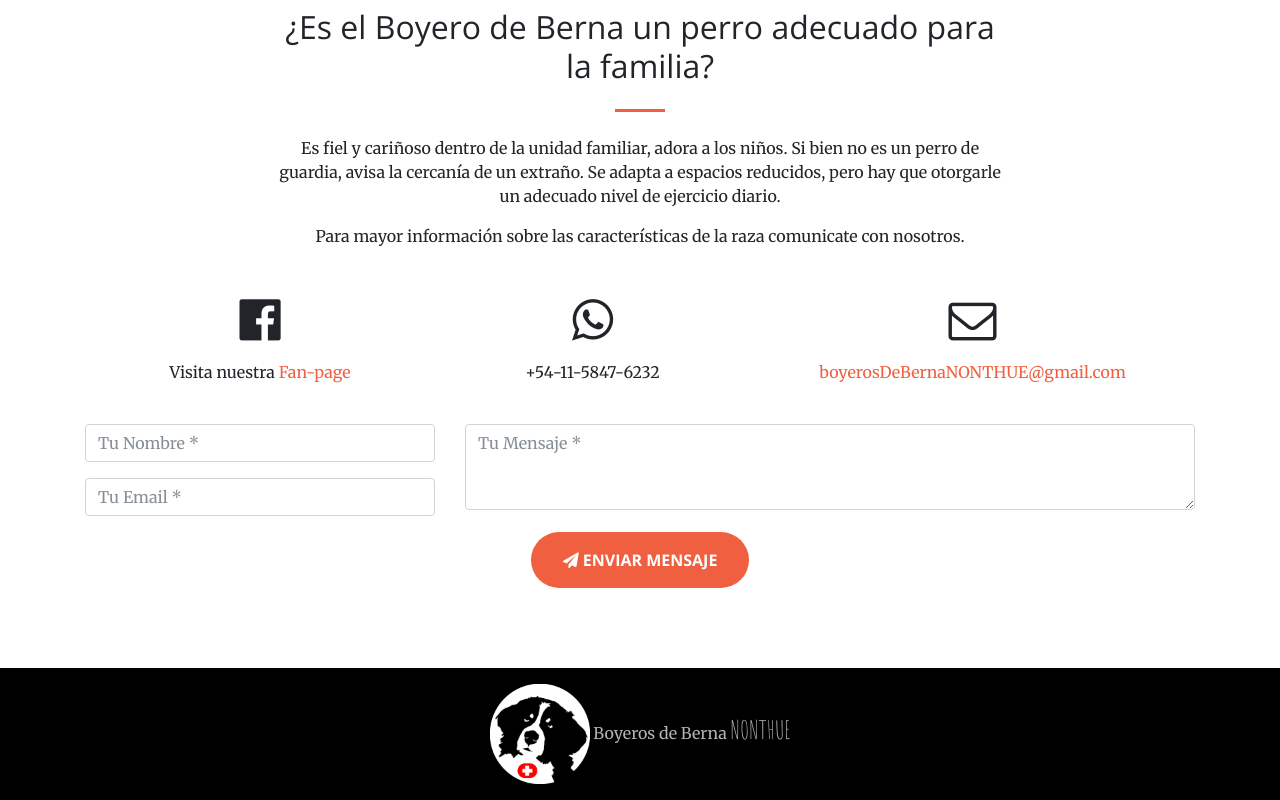
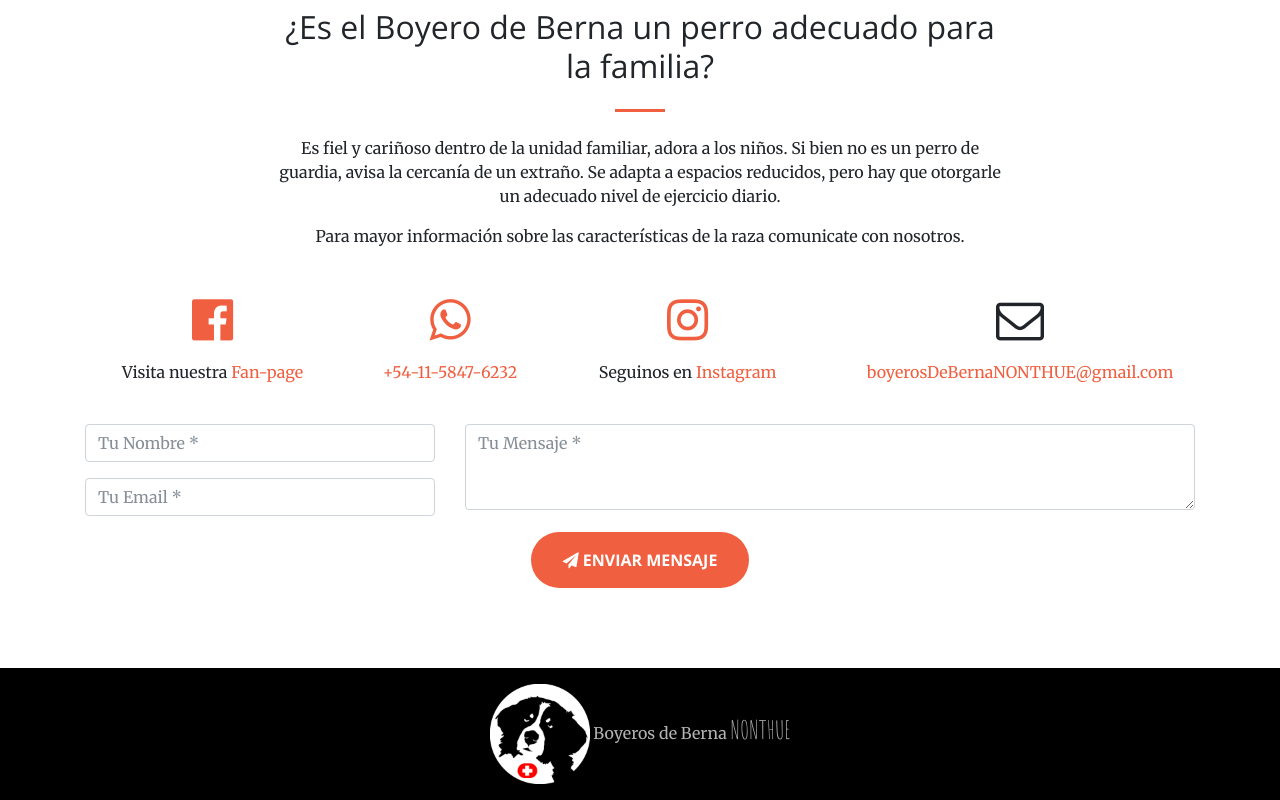
Before and after one commit to vegitojor/nonthue, a plain HTML site: page index.html in a window 1280 px wide. Shown: the part 2266-3066 px from the top of the page. Drawn offline with nearby package versions, Linux system fonts and the light colour scheme.

Commit message:
se agrega boton de whatsapp e instagram

```diff
--- a/index.html
+++ b/index.html
@@ -180,15 +180,19 @@
           </div>
         </div>
         <div class="row">
-          <div class="col-lg-4 ml-auto text-center">
-            <i class="fa fa-facebook-official fa-3x mb-3 sr-contact"></i>
-            <p>Visita nuestra <a href="https://www.facebook.com/Boyeros-de-Berna-Nonthue-403432379791849" target="blanck">Fan-page</a></p>
+          <div class="col-lg-3 ml-auto text-center">
+            <a href="https://www.facebook.com/Boyeros-de-Berna-Nonthue-403432379791849" target="blanck"><i class="fa fa-facebook-official fa-3x mb-3 sr-contact"></i></a>
+            <p>Visita nuestra <a href="https://www.facebook.com/Boyeros-de-Berna-Nonthue-403432379791849" target="_blank">Fan-page</a></p>
+          </div>
+          <div class="col-lg-2 ml-auto text-center">
+          	<a href="https://wa.me/5491158476232?text=Hola+estoy+interesado+en+la+raza,+mi+nombre+es" target="_blank"><i class="fa fa-whatsapp fa-3x mb-3 sr-contact"></i></a>
+          	<a href="https://wa.me/5491158476232?text=Me%20gustaría%20saber%20el%20precio%20del%20coche" target="_blank"><p>+54-11-5847-6232</p></a>
           </div>
           <div class="col-lg-3 ml-auto text-center">
-          	<i class="fa fa-whatsapp fa-3x mb-3 sr-contact"></i>
-          	<p>+54-11-5847-6232</p>
+            <a href="https://www.instagram.com/bernese.nonthue/" target="_blank"><i class="fa fa-instagram fa-3x mb-3 sr-contact"></i></a>
+            <p>Seguinos en <a href="https://www.instagram.com/bernese.nonthue/" target="_blank">Instagram</a></p>
           </div>
-          <div class="col-lg-5 mr-auto text-center">
+          <div class="col-lg-4 mr-auto text-center">
             <i class="fa fa-envelope-o fa-3x mb-3 sr-contact"></i>
             <p>
               <a href="mailto:boyerosdebernanonthue@gmail.com">boyerosDeBernaNONTHUE@gmail.com</a>
```
